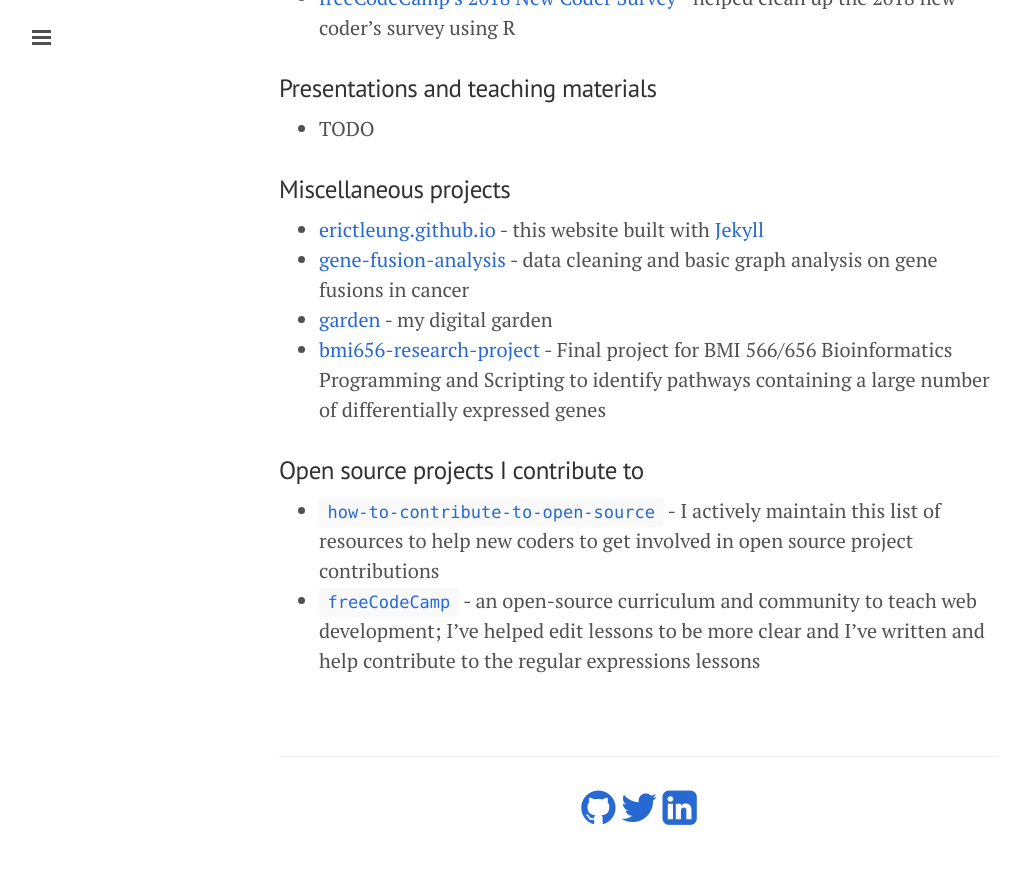
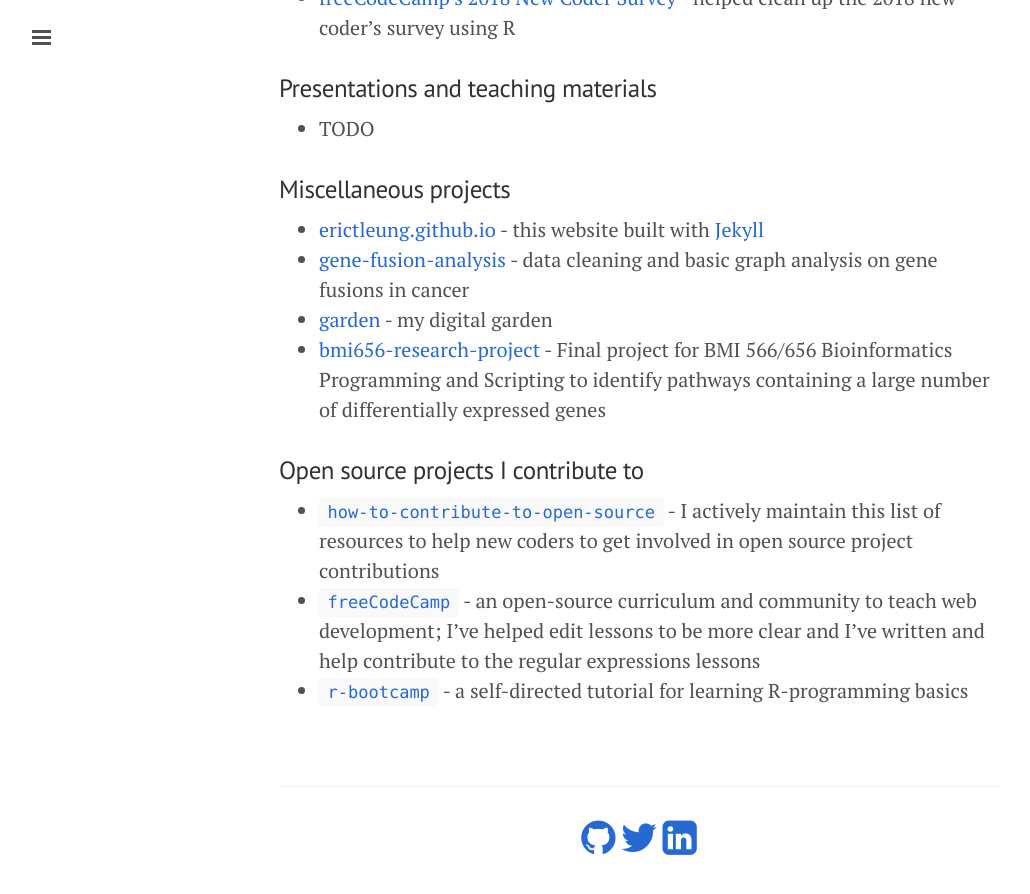
Before and after one commit to erictleung/erictleung.github.io, a Jekyll site: the page built from projects.md, in a window 1280 px wide and 900 px high, scrolled down 1746 px. Shown: the top 894 px of the window, without its empty margins (1-1031 px from the left). Built offline with Jekyll 4.4.1, drawn with Linux system fonts in a browser that asks for light colours; nearby versions of some CDN libraries; before the commit the page ends 2616 px from its top, so only the background shows below that.

Commit message:
Add R Bootcamp tutorial to contributions

```diff
--- a/projects.md
+++ b/projects.md
@@ -64,3 +64,4 @@
 
 - [`how-to-contribute-to-open-source`](//github.com/freeCodeCamp/how-to-contribute-to-open-source) - I actively maintain this list of resources to help new coders to get involved in open source project contributions
 - [`freeCodeCamp`](//github.com/freeCodeCamp/freeCodeCamp) - an open-source curriculum and community to teach web development; I've helped edit lessons to be more clear and I've written and help contribute to the regular expressions lessons
+- [`r-bootcamp`](//github.com/laderast/r-bootcam://github.com/laderast/r-bootcamp) - a self-directed tutorial for learning R-programming basics
```
